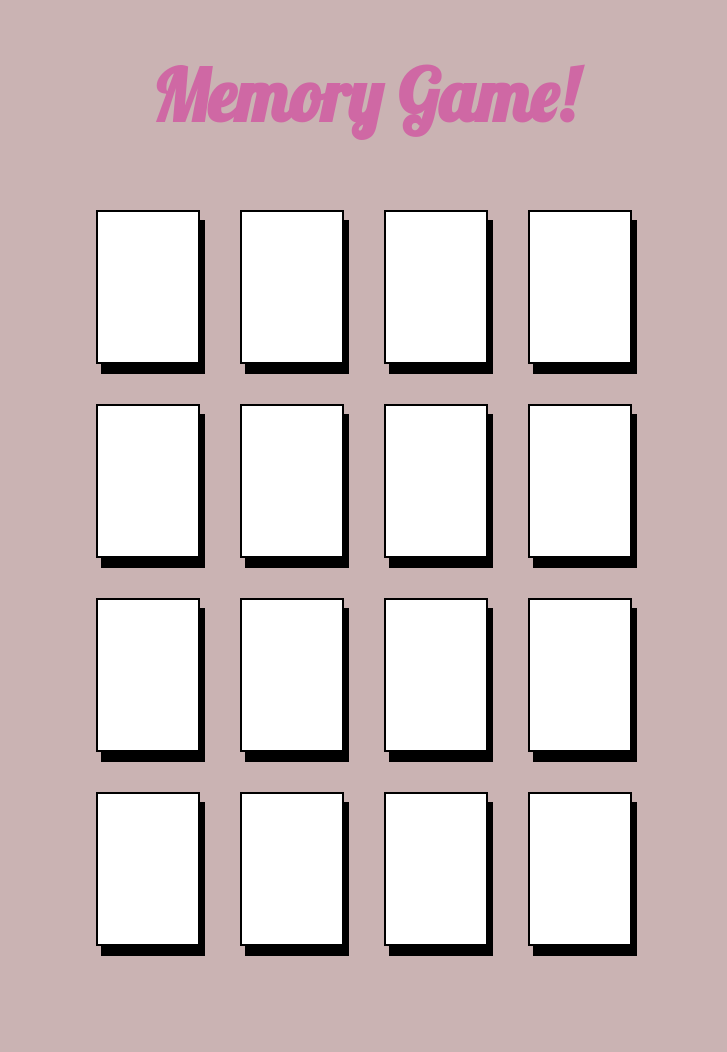
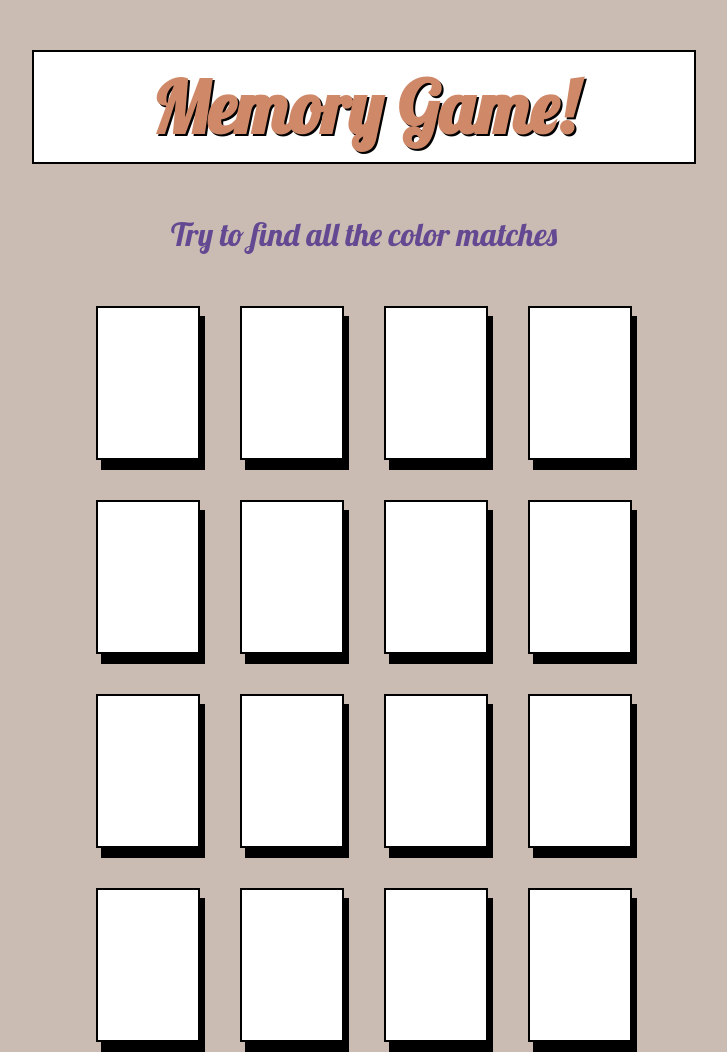
Before and after one commit to saramaheath/memory-game, a plain HTML site: page memory-game/game/index.html in a window 1280 px wide. Shown: the whole page, without its empty margins (276-1003 px from the left). Before the commit the page ends 974 px from the top, so only its background shows below. Drawn offline with Linux system fonts and the light colour scheme.

Commit message:
style changes

```diff
--- a/memory-game/demo/index.html
+++ b/memory-game/game/index.html
@@ -10,6 +10,7 @@
 <body>
 
 <h1>Memory Game!</h1>
+<p>Try to find all the color matches</p>
 
 <section id="game"></section>
 
--- a/memory-game/demo/memory-game.css
+++ b/memory-game/game/memory-game.css
@@ -1,14 +1,28 @@
 /* you can add to or change this. */
 h1 {
   text-align: center;
-  color: rgb(207, 104, 164);
+  color: rgb(207, 137, 104);
   font-family: lobster;
   font-size: 72px;
   margin: 50px;
+  margin-left: 300px;
+  margin-right: 300px;
+  text-shadow: 2px 2px black;
+  padding: 10px;
+  border: 2px solid black;
+  background-color: white;
+
+}
+
+p {
+  text-align: center;
+  color:rgb(98, 73, 146);
+  font-family: lobster;
+  font-size: 32px;
 }
 
 body {
-  background-color: rgb(202, 179, 179);
+  background-color: rgb(202, 188, 179);
 }
 
 #game{
@@ -17,9 +31,6 @@ body {
   flex-wrap: wrap;
   margin-left: 300px;
   margin-right: 300px;
-
-
-
 }
 
 #game div {
--- a/memory-game/demo/memory-game.js
+++ b/memory-game/game/memory-game.js
@@ -87,7 +87,7 @@ function unFlipCard() {
 function checkClicks(){
   let cards = document.querySelectorAll("div");
   if (clickCount > 1) {
-    alert("too many clicks! You may only click two cards");
+    alert("Too many clicks! You may only click two cards");
     for (let i = 0; i < colors.length; i++) {
       if (!matchedCards.includes(cards[i].getAttribute("id"))) {
         cards[i].setAttribute("class", colors[i]);
```
